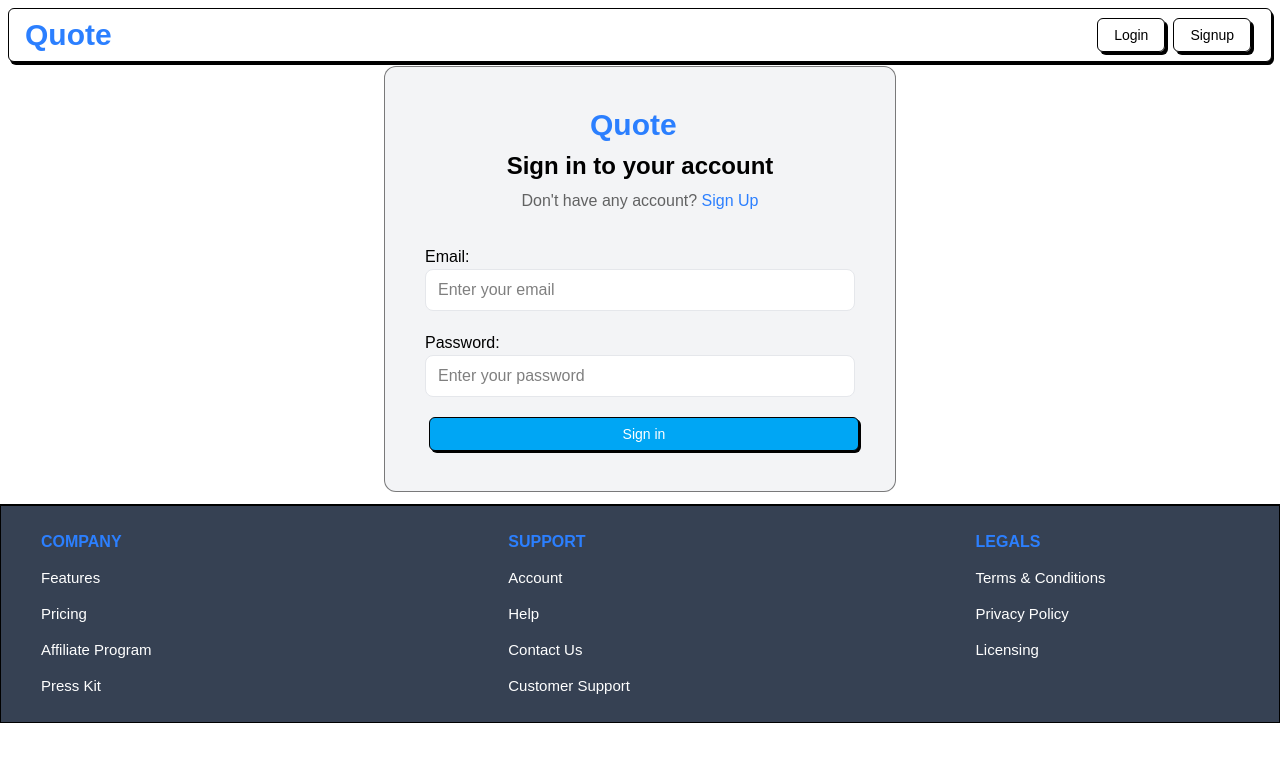
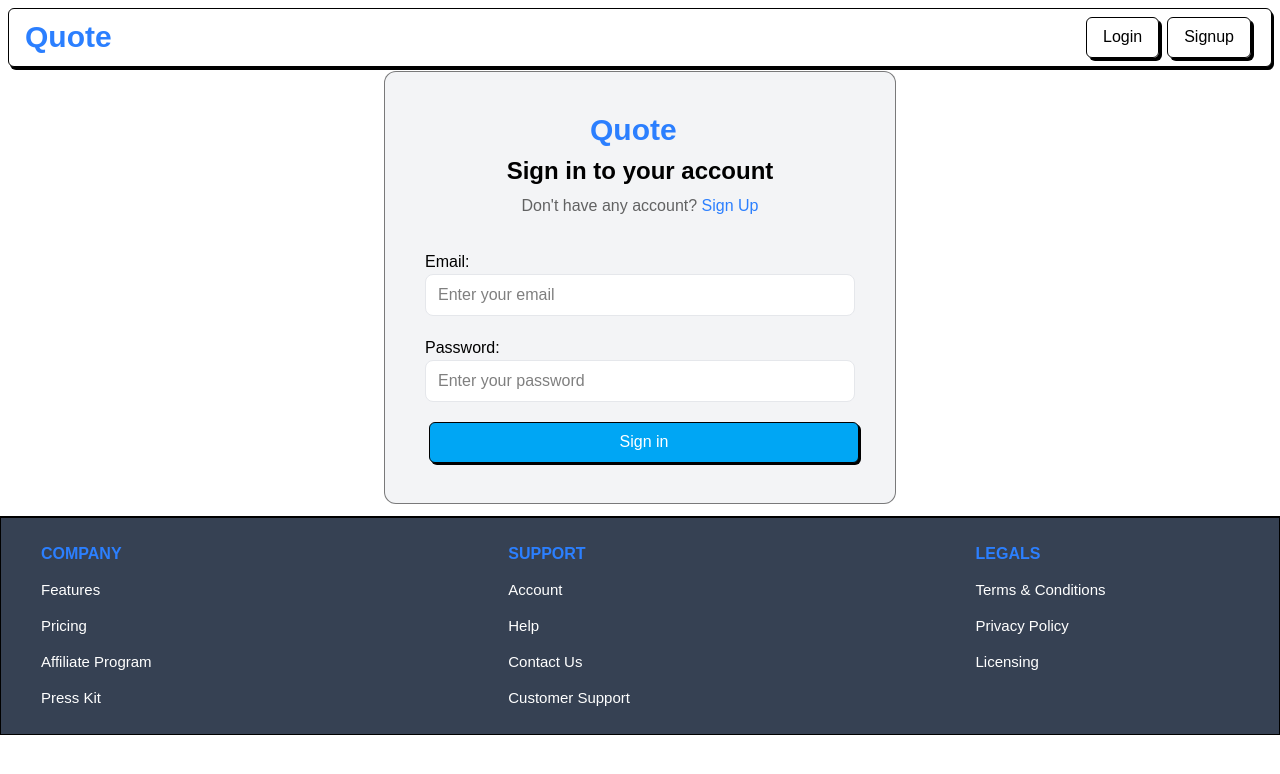
Before and after one commit to NaveenCR007/Quote---Blog-App, a React (Vite) app: page /login in a window 1280 px wide. Shown: the top 774 px of the page. Built offline with nearby package versions, Linux system fonts and the light colour scheme; no server answers.

Commit message:
Button fix for large screen

```diff
--- a/src/components/Button.jsx
+++ b/src/components/Button.jsx
@@ -2,7 +2,7 @@ function Button({ children, bgColor = '', type = 'button', textColor = 'text-bla
     return (
         <button
             type={type}
-            className={`className='bg-white border border-black text-sm sm:text-md px-2 py-1 sm:px-4 sm:py-1.5 mx-1 rounded-md hover:translate-x-0.5 hover:translate-y-0.5 cursor-pointer hover:shadow-[2px_2px_0_0_rgba(0,0,0,1)] duration-200 transition-all' ${bgColor} ${textColor} ${className}`}
+            className={`className='bg-white border border-black text-sm sm:text-[16px] px-2 py-1 sm:px-4 sm:py-2 mx-1 rounded-md hover:translate-x-0.5 hover:translate-y-0.5 cursor-pointer hover:shadow-[2px_2px_0_0_rgba(0,0,0,1)] duration-200 transition-all' ${bgColor} ${textColor} ${className}`}
             {...props}
         >
             {children}
```
